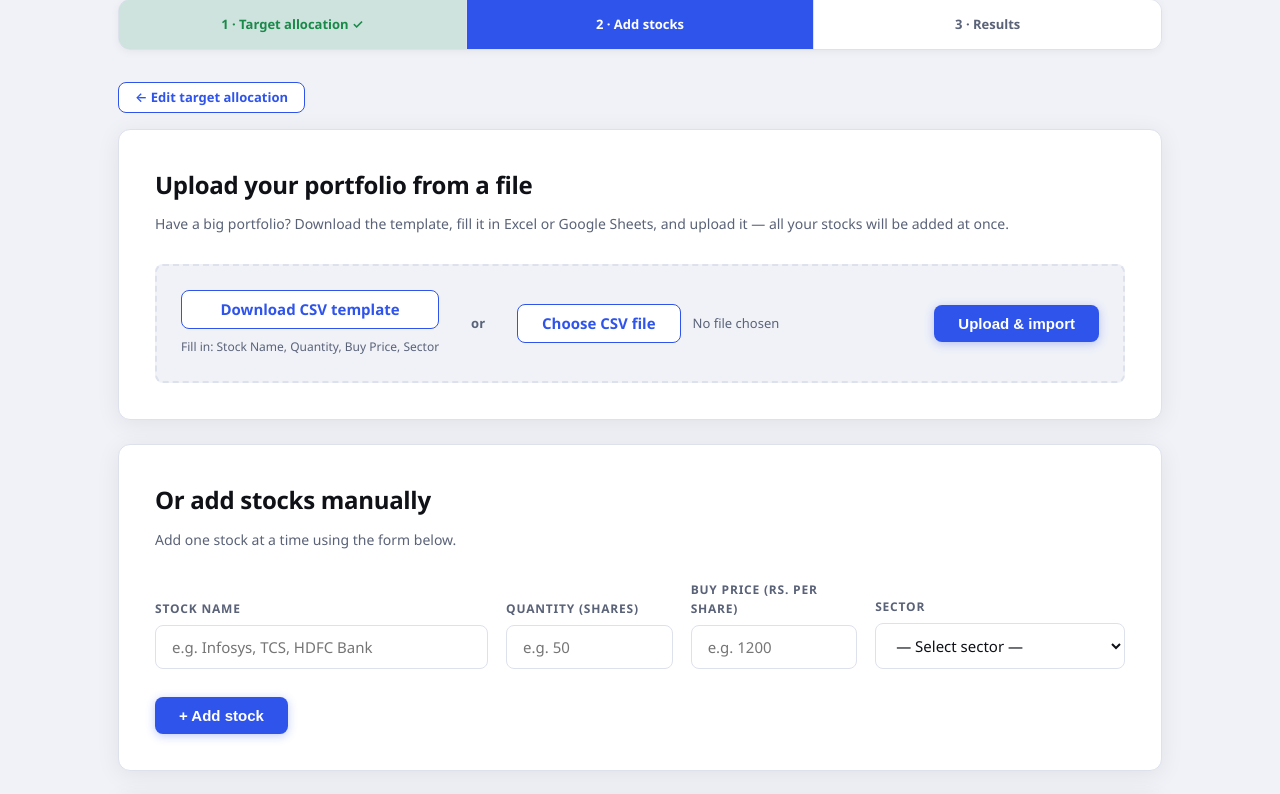
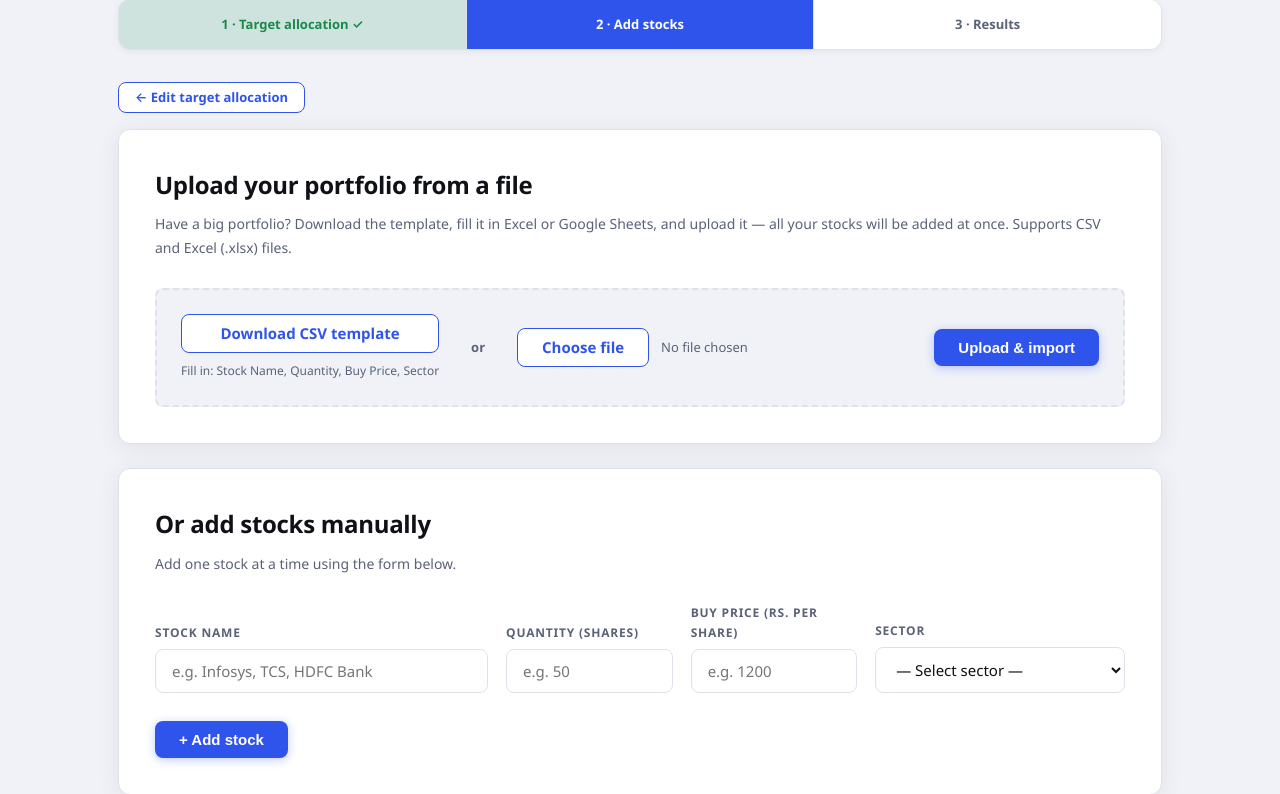
Before and after one commit to Bhavyamahan/stock-portfolio-diversification, a Flask app: template app/templates/add_stocks.html in a window 1280 px wide. Shown: the part 113-907 px from the top of the page. Run offline with Flask 3, Linux system fonts and the light colour scheme; the template is opened without the code that fills it: most values are stand-ins (such as "Sample title", 1, 10 or a date in 2020).

Commit message:
add_stocks.html

```diff
--- a/app/templates/add_stocks.html
+++ b/app/templates/add_stocks.html
@@ -10,27 +10,22 @@
   <a href="/session/{{ session_id }}/targets" class="btn btn--secondary btn--sm">← Edit target allocation</a>
 </div>
 
-<!-- CSV Upload card -->
 <div class="card">
   <h2>Upload your portfolio from a file</h2>
   <p class="hint">
-    Have a big portfolio? Download the template, fill it in Excel or Google Sheets, and upload it — all your stocks will be added at once.
+    Have a big portfolio? Download the template, fill it in Excel or Google Sheets, and upload it — all your stocks will be added at once. Supports CSV and Excel (.xlsx) files.
   </p>
   <div class="upload-zone">
     <div class="upload-zone-left">
-      <a href="/download-template" class="btn btn--secondary">
-        Download CSV template
-      </a>
-      <p class="hint" style="margin: 8px 0 0; font-size: 12px;">
-        Fill in: Stock Name, Quantity, Buy Price, Sector
-      </p>
+      <a href="/download-template" class="btn btn--secondary">Download CSV template</a>
+      <p class="hint" style="margin: 8px 0 0; font-size: 12px;">Fill in: Stock Name, Quantity, Buy Price, Sector</p>
     </div>
     <div class="upload-zone-divider">or</div>
     <div class="upload-zone-right">
       <form action="/session/{{ session_id }}/stocks/upload" method="POST" enctype="multipart/form-data">
         <div class="file-upload-row">
-          <input type="file" name="csv_file" id="csv_file" accept=".csv" class="file-input" />
-          <label for="csv_file" class="btn btn--secondary">Choose CSV file</label>
+          <input type="file" name="csv_file" id="csv_file" accept=".csv,.xlsx,.xls" class="file-input" />
+          <label for="csv_file" class="btn btn--secondary">Choose file</label>
           <span id="file-name" class="file-name-label">No file chosen</span>
           <button type="submit" class="btn btn--primary">Upload & import</button>
         </div>
@@ -39,7 +34,6 @@
   </div>
 </div>
 
-<!-- Manual entry card -->
 <div class="card" style="margin-top: 24px;">
   <h2>Or add stocks manually</h2>
   <p class="hint">Add one stock at a time using the form below.</p>
@@ -112,7 +106,7 @@
   </div>
 </div>
 {% else %}
-<p class="hint" style="text-align:center; margin-top: 24px;">No stocks added yet. Upload a CSV or use the form above.</p>
+<p class="hint" style="text-align:center; margin-top: 24px;">No stocks added yet. Upload a file or use the form above.</p>
 {% endif %}
 {% endblock %}
 
```
